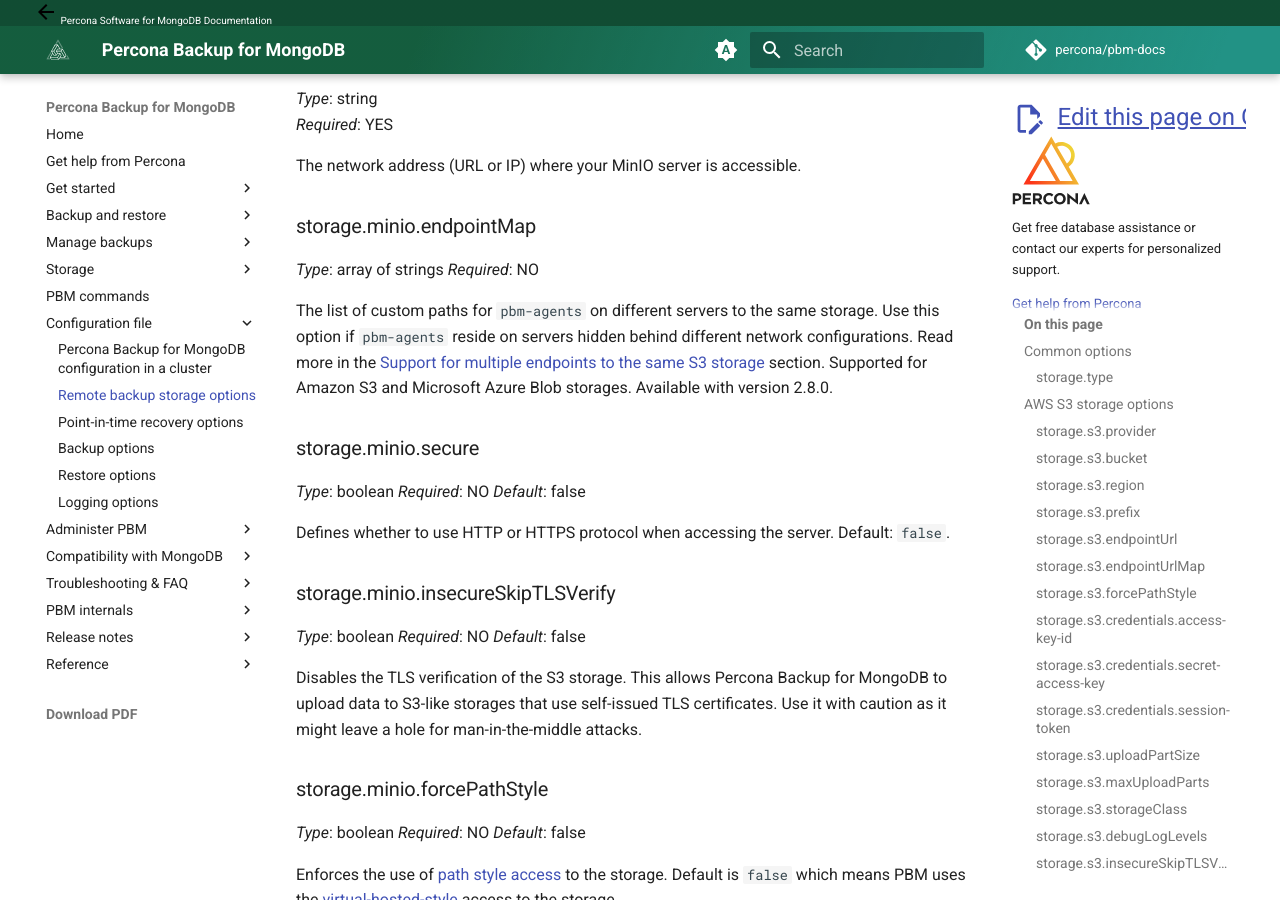
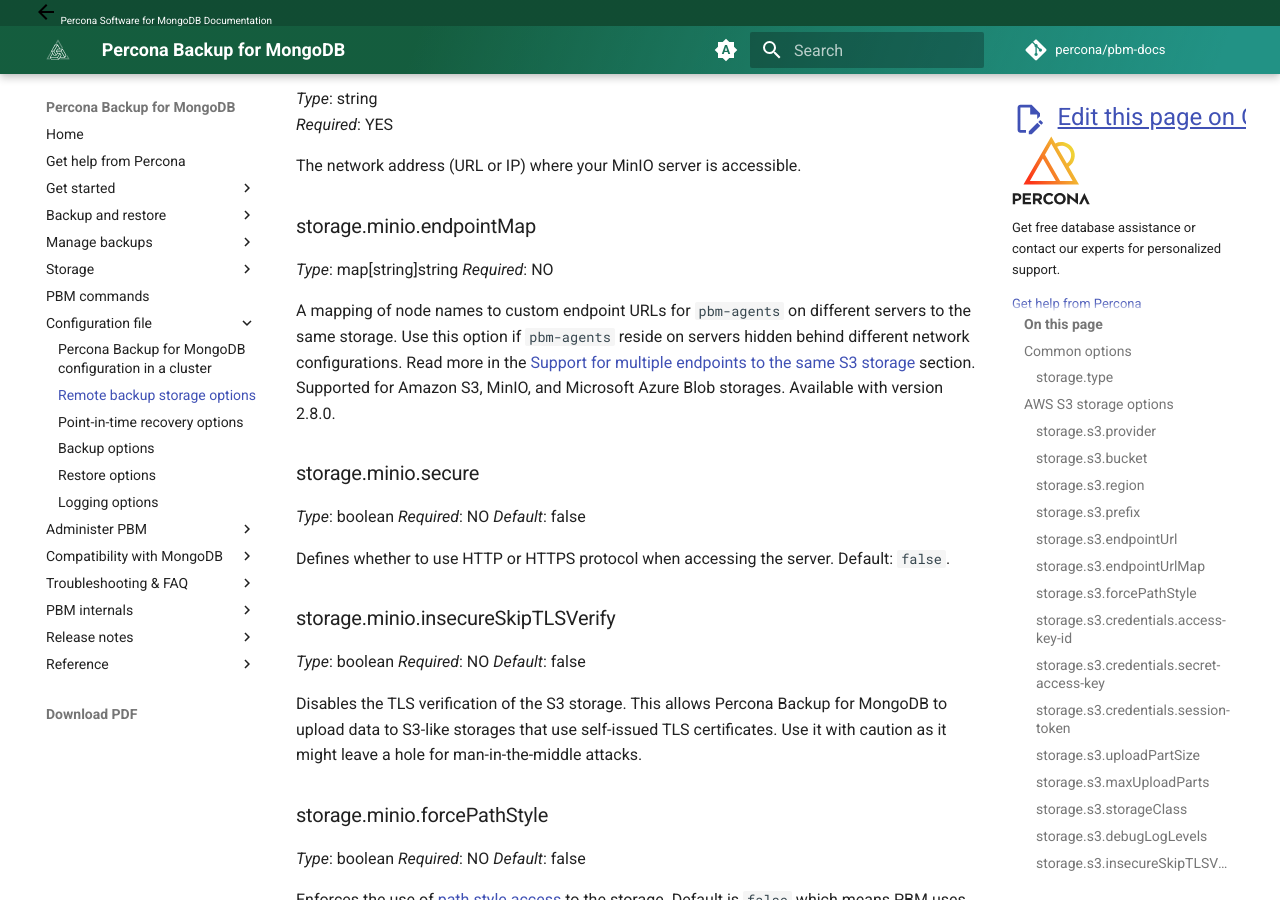
Before and after one commit to percona/pbm-docs, an MkDocs documentation site: the page built from docs/reference/configuration-options.md, in a window 1280 px wide and 900 px high, scrolled down 8125 px. Built offline with MkDocs 1.6.1 and Material for MkDocs 9.7.7, drawn with Linux system fonts in a browser that asks for light colours; nearby versions of some CDN libraries; comment, search, counter and statistics services are not loaded.

Commit message:
Update docs/reference/configuration-options.md
Co-authored-by: Copilot <175728472+Copilot@users.noreply.github.com>

```diff
--- a/docs/reference/configuration-options.md
+++ b/docs/reference/configuration-options.md
@@ -317,10 +317,10 @@ The network address (URL or IP) where your MinIO server is accessible.
 
 ### storage.minio.endpointMap
 
-*Type*: array of strings
+*Type*: map[string]string
 *Required*: NO
 
-The list of custom paths for `pbm-agents` on different servers to the same storage. Use this option if `pbm-agents` reside on servers hidden behind different network configurations. Read more in the [Support for multiple endpoints to the same S3 storage](../details/endpoint-map.md) section. Supported for Amazon S3 and Microsoft Azure Blob storages. Available with version 2.8.0.
+A mapping of node names to custom endpoint URLs for `pbm-agents` on different servers to the same storage. Use this option if `pbm-agents` reside on servers hidden behind different network configurations. Read more in the [Support for multiple endpoints to the same S3 storage](../details/endpoint-map.md) section. Supported for Amazon S3, MinIO, and Microsoft Azure Blob storages. Available with version 2.8.0.
 
 ### storage.minio.secure
 
```
